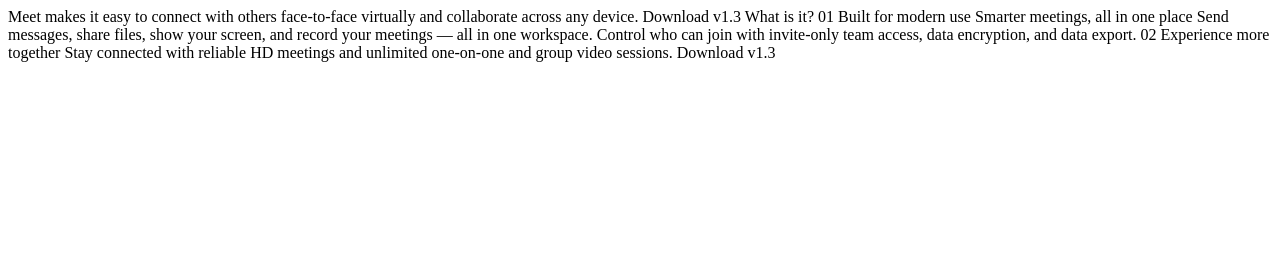
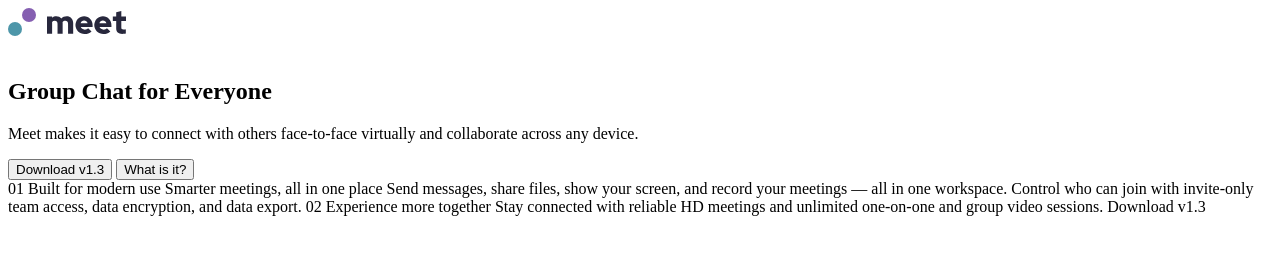
Before and after one commit to rupali317/meet-landing-page, a plain HTML site: page starter-code/index.html in a window 1280 px wide. Drawn offline with Linux system fonts and the light colour scheme.

Commit message:
Working on the HTML

```diff
--- a/starter-code/index.html
+++ b/starter-code/index.html
@@ -3,16 +3,37 @@
 <head>
   <meta charset="UTF-8">
   <meta name="viewport" content="width=device-width, initial-scale=1.0">
+  <meta name="description" content="">
+  <meta name="keywords" content="">
+  <meta name="author" content="">
 
   <link rel="icon" type="image/png" sizes="32x32" href="./assets/favicon-32x32.png">
+  <link rel="stylesheet" type="text/css" href="">
 
   <title>Frontend Mentor | Meet landing page</title>
 </head>
 <body>
-  Meet makes it easy to connect with others face-to-face virtually and collaborate across any device.
+  <header>
+    <img src="./assets/logo.svg" alt="Logo of Meet" width="119" height="28">
+  </header>
+  <main>
+    <section>
+      <img src="" alt="" width="" height="" role="presentation">
+      <img src="" alt="" width="" height="" role="presentation">
+      <div>
+        <h1>Group Chat for Everyone</h1>
+        <p> Meet makes it easy to connect with others face-to-face virtually and collaborate across any device.</p>
+        <button>Download v1.3</button>
+        <button>What is it?</button>
+      </div>
+    </section>
+  </main>
+  <footer></footer>
 
-  Download v1.3
-  What is it?
+
+
+
+
 
   01
   Built for modern use
```
